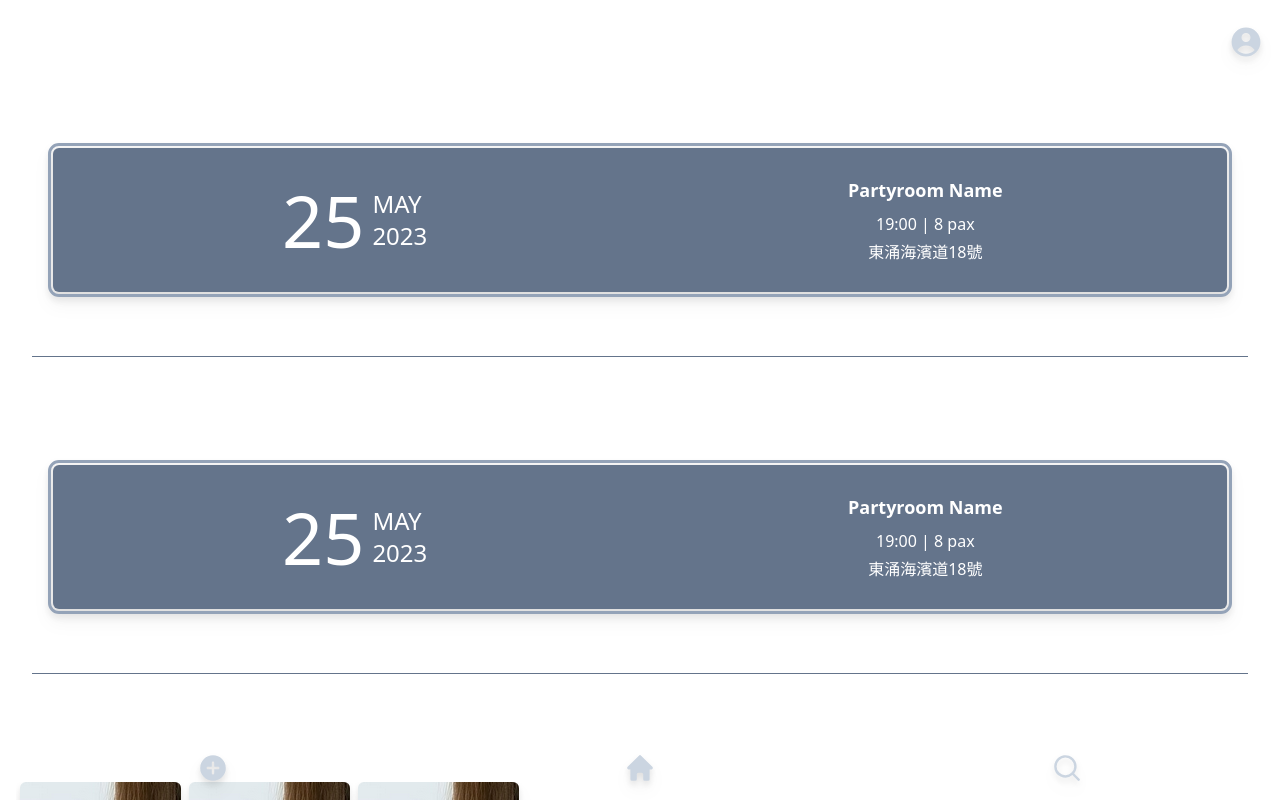
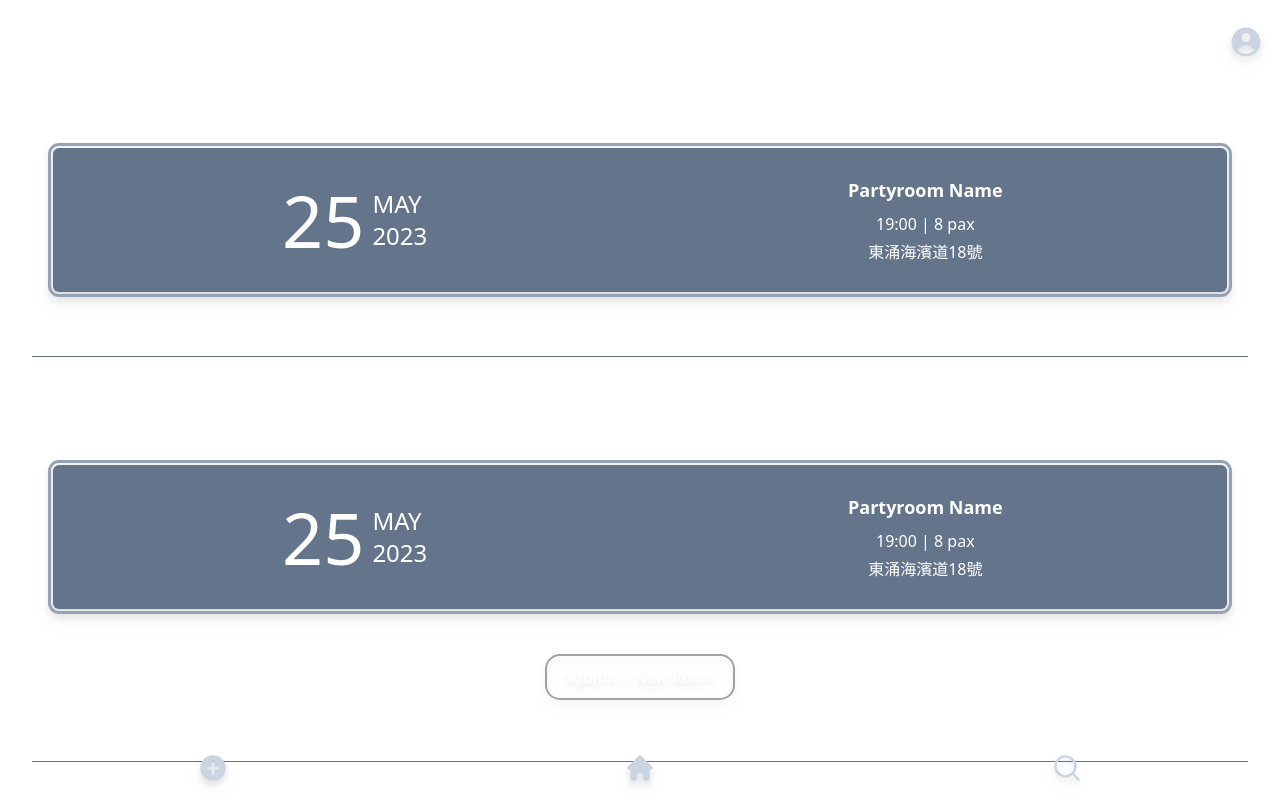
Before and after one commit to onu941/c25-capstone-project-kb, a React (Vite) app in the folder vite-client/: page /landing in a window 1280 px wide. Built offline with nearby package versions, Linux system fonts and the light colour scheme; sample sign-in values are in the browser's storage.

Commit message:
minor changes to buttons and landing

```diff
--- a/vite-client/src/components/SetGeneral.tsx
+++ b/vite-client/src/components/SetGeneral.tsx
@@ -67,9 +67,9 @@ export function SetGeneral() {
     // const name = form.username.value;
     // const phone = form.phone.value;
     // const email = form.email.value;
-    // const success = await someAPIFunction(name);
+    // const success = await someAPIFunction(???);
     // if (success) {
-    //   dispatch(someSliceFunction(name));
+    //   dispatch(someSliceFunction(???));
     //   toast.success("Updated");
     // } else {
     //   toast.error("Update failed");
--- a/vite-client/src/components/minicomponents/Buttons.tsx
+++ b/vite-client/src/components/minicomponents/Buttons.tsx
@@ -16,7 +16,7 @@ export function PrimaryButton(props: ButtonProps) {
     <div className={`${props.isCentered ? "flex justify-center" : ""}`}>
       <button
         type={props.type}
-        className="py-2 px-4 dark:bg-slate-700 rounded-xl flex place-content-center place-items-center mb-6 w-fit drop-shadow-lg outline outline-2 outline-offset-1 outline-neutral-400"
+        className="py-2 px-4 dark:bg-slate-700 rounded-xl flex place-content-center place-items-center mb-6 w-fit drop-shadow-lg outline outline-2 outline-offset-1 outline-neutral-400 transform transition duration-200 ease-in-out hover:-translate-y-1 active:translate-y-0"
         onClick={props.onClick}
       >
         {props.label}
@@ -30,7 +30,7 @@ export function DangerButton(props: ButtonProps) {
     <div className={`${props.isCentered ? "flex justify-center" : ""}`}>
       <button
         type={props.type}
-        className="py-2 px-4 bg-pink-600 rounded-xl flex place-content-center place-items-center mb-6 w-fit drop-shadow-lg outline outline-2 outline-offset-1 outline-neutral-400"
+        className="py-2 px-4 bg-pink-600 rounded-xl flex place-content-center place-items-center mb-6 w-fit drop-shadow-lg outline outline-2 outline-offset-1 outline-neutral-400 transform transition duration-200 ease-in-out hover:-translate-y-1 active:translate-y-0"
         onClick={props.onClick}
       >
         {props.label}
@@ -44,7 +44,7 @@ export function SubmitButton(props: ButtonProps) {
     <div className={`${props.isCentered ? "flex justify-center" : ""}`}>
       <button
         type={props.type}
-        className="py-2 px-4 bg-emerald-600 rounded-xl flex place-content-center place-items-center mb-6 w-fit drop-shadow-lg outline outline-2 outline-offset-1 outline-neutral-400"
+        className="py-2 px-4 bg-emerald-600 rounded-xl flex place-content-center place-items-center mb-6 w-fit drop-shadow-lg outline outline-2 outline-offset-1 outline-neutral-400 transform transition duration-200 ease-in-out hover:-translate-y-1 active:translate-y-0"
         onClick={props.onClick}
       >
         {props.label}
--- a/vite-client/src/pages/Booking.tsx
+++ b/vite-client/src/pages/Booking.tsx
@@ -90,7 +90,7 @@ export default function Booking() {
             </div>
           </>
         )}
-        <div className="mt-8">
+        <div className="mt-8 mb-16">
           <DangerButton isCentered label="Cancel Booking" />
         </div>
       </FullScreen>
--- a/vite-client/src/pages/Landing.tsx
+++ b/vite-client/src/pages/Landing.tsx
@@ -74,6 +74,11 @@ export default function Landing() {
             address="東涌海濱道18號"
           ></BookingCard>
         </Link>
+        <div className="w-full flex place-content-center pt-6">
+          <Link to="/new_room">
+            <PrimaryButton label="Submit a New Room" />
+          </Link>
+        </div>
         <hr className="mx-8 mt-10 mb-8 border-slate-500"></hr>
         <BodyHeader title="Hot new partyrooms:"></BodyHeader>
         <LandingCarousel></LandingCarousel>
```
